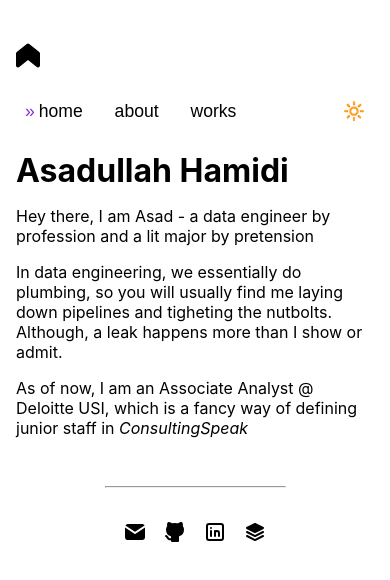
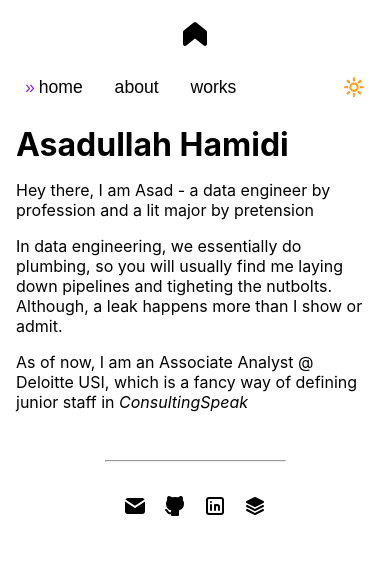
Before and after one commit to asdhamidi/asdhamidi.github.io, a React (Create React App) app: page / in a window 390 px wide. Shown: the top 580 px of the page. Built offline with nearby package versions, Linux system fonts and the light colour scheme.

Commit message:
Finishing touches

```diff
--- a/src/App.css
+++ b/src/App.css
@@ -49,9 +49,9 @@ li {
 }
 
 .nav-container {
+  display: flex;
   align-items: center;
-  display: flex;
-  justify-content: flex-start;
+  justify-content: center;
   flex-direction: column;
 }
 
@@ -63,9 +63,7 @@ li {
 }
 
 .title {
-  font-size: 2em;
-  margin-top: 0.67em;
-  align-self: center;
+  margin-top: 0.5rem;
   scale: 2;
   transition-duration: 500ms ;
   transition-timing-function: ease-in-out;
@@ -269,13 +267,21 @@ p a:hover:before {
   color: var(--highlight);
 }
 
-.content-title h1::after {
+.work-container {
+  margin-top: 1rem;
+}
+
+.content-title {
+  margin: 0 auto;
+}
+
+.content-title::after {
   content: " »";
   color: transparent;
   transition: all ease-in-out 500ms;
 }
 
-.content-title h1:hover:after {
+.content-title:hover:after {
   color: var(--highlight);
 }
 
@@ -287,11 +293,14 @@ p a:hover:before {
   }
 
   .title {
-    align-self: flex-start;
+    align-self: center;
   }
 
   .nav-container {
     width: 100%;
+    display: flex;
+    align-items: center;
+    justify-content: center;
   }
 
   .nav {
--- a/src/components/about.js
+++ b/src/components/about.js
@@ -2,8 +2,8 @@ import React from "react";
 
 const About = ({}) => {
   return (
-    <div className="content-title">
-      <h1>about me</h1>
+    <div >
+      <h1 className="content-title">about me</h1>
       <p>
         Talking about myself is still as tough as it was in the campus placement
         interviews, but here is an attempt.
--- a/src/components/home.js
+++ b/src/components/home.js
@@ -2,8 +2,8 @@ import React from 'react'
 
 const Home = ({}) => {
   return (
-    <div className="content-title">
-          <h1>Asadullah Hamidi</h1>
+    <div>
+          <h1 className="content-title">Asadullah Hamidi</h1>
           <p>Hey there, I am Asad - a data engineer by profession and a lit major by pretension</p>
           <p>In data engineering, we essentially do plumbing, so you will usually find me laying down pipelines and
             tigheting the nutbolts. Although, a leak happens more than I show or admit.
--- a/src/components/works.js
+++ b/src/components/works.js
@@ -3,8 +3,8 @@ import WorkTab from "./work-tab";
 
 const Works = ({}) => {
   return (
-    <div className="content-title">
-      <h1>works</h1>
+    <div className="work-content">
+      <h1 className="content-title">works</h1>
       <div className="work-container">
         <WorkTab workTitle="EEG-Motor-Movement" workDesc="EEG Data Analysis and Classification, offering EDA, data preprocessing, and neural network model building for brainwave data." workLink="https://github.com/asdhamidi/EEG-Motor-Movement"/>
         <WorkTab workTitle="Climate Data Analysis" workDesc="An analytical project using machine learning to discover and evaluate temperature trends in climate data." workLink="https://github.com/asdhamidi/global-warming-project" />
```
